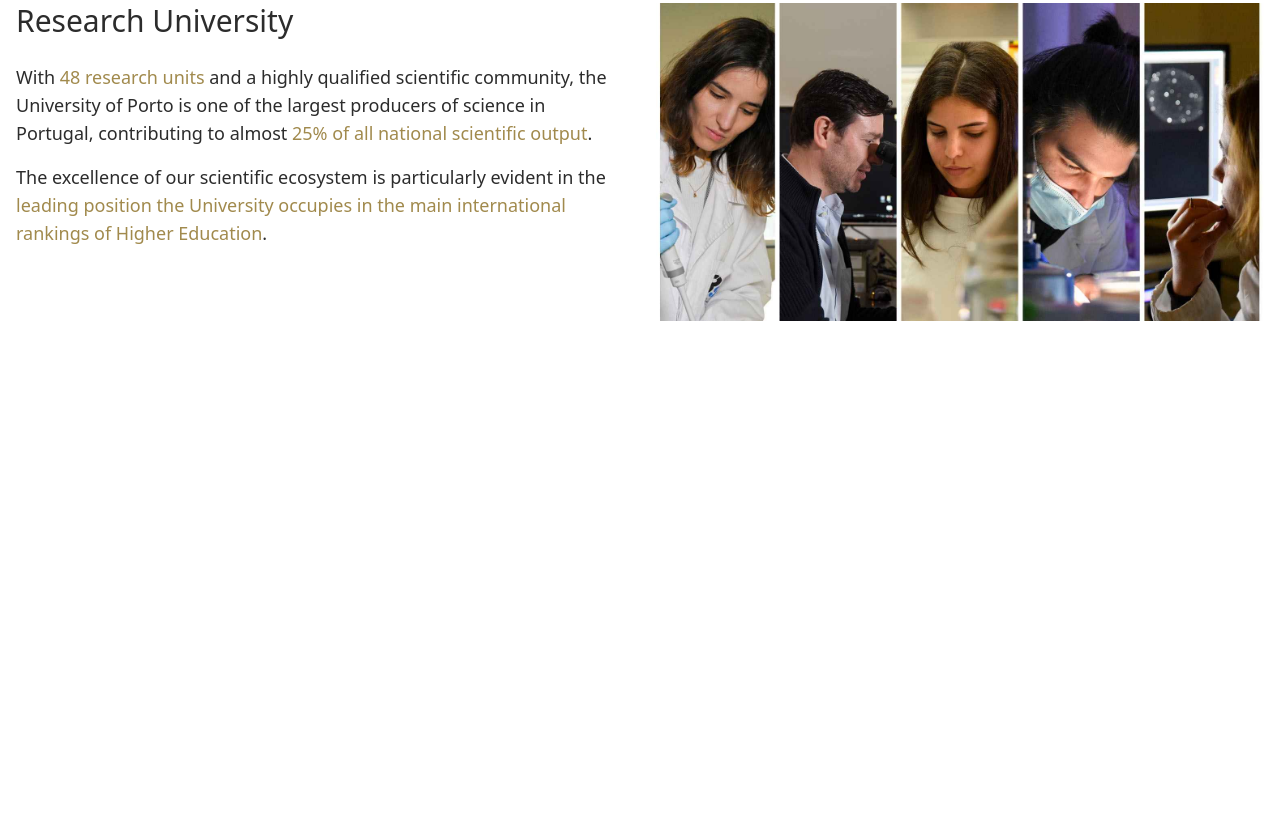
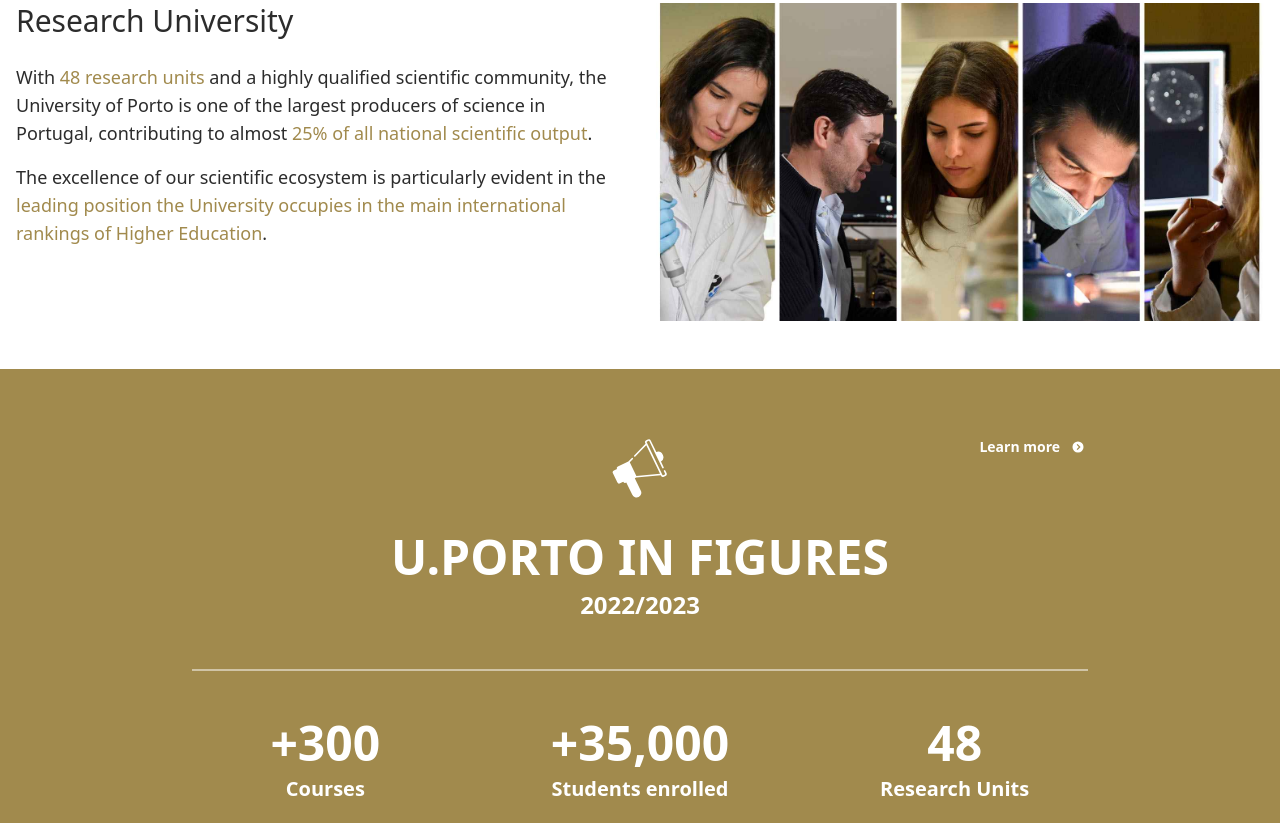
Before and after one commit to tavongamatikiti/uporto, a website: page public/index.html in a window 1280 px wide. Shown: the part 2609-3432 px from the top of the page. Before the commit the page ends 2978 px from the top, so only its background shows below. Drawn offline with nearby package versions, Linux system fonts and the light colour scheme.

Commit message:
Added figures section

```diff
--- a/public/index.html
+++ b/public/index.html
@@ -548,6 +548,66 @@
     </section>
     <!--    Research-->
 
+    <!--    Figures-->
+    <section class="py-5 bg-[#a18a4d]">
+      <div class="container mx-auto px-4">
+        <div class="max-w-4xl mx-auto text-center">
+          <div class="relative mb-12">
+            <div class="absolute right-0 top-0">
+              <a
+                href="#"
+                class="text-white hover:underline flex items-center gap-2 font-semibold text-sm"
+              >
+                Learn more
+                <svg class="w-5 h-5" fill="currentColor" viewBox="0 0 512 512">
+                  <path
+                    d="M256,114.62A141.38,141.38,0,1,0,397.38,256,141.38,141.38,0,0,0,256,114.62ZM243.94,334.75l-22.63-22.63L277.44,256l-56.13-56.13,22.63-22.62L322.69,256Z"
+                  />
+                </svg>
+              </a>
+            </div>
+          </div>
+
+          <div class="mb-8">
+            <svg
+              viewBox="0 0 512 512"
+              class="w-16 h-16 mx-auto text-white"
+              role="img"
+              aria-hidden="true"
+            >
+              <path
+                fill="currentColor"
+                d="M386.37156,119.61552l0,0L377.03,100.32491l-.00063.0006L341.68059,27.32932a16.85833,16.85833,0,0,0-22.495-7.81585l-13.48231,6.52888a16.8578,16.8578,0,0,0-7.817,22.49459l2.28919,4.72723L259.74237,95.313l-50.25491,52.26228a6.372,6.372,0,0,0,9.18595,8.83334l50.192-52.19775L306.097,65.49212l82.69114,170.75762L416.52008,293.517,226.95558,311.955,174.08563,202.7771l23.92894-24.88355a6.372,6.372,0,0,0-9.1859-8.83337l-26.216,27.2635-83.54683,40.458a14.97156,14.97156,0,0,0-7.02331,19.79855L47.108,268.65487a16.65948,16.65948,0,0,0-7.72437,22.22985l34.92177,72.11444a16.65962,16.65962,0,0,0,22.2302,7.72508l24.93452-12.07467a14.97216,14.97216,0,0,0,19.88772,6.76682l4.7436-2.29711,48.34754,99.839a37.94762,37.94762,0,1,0,68.30751-33.07825l-48.34754-99.839,10.49647-5.083,197.53514-19.21315,1.92907,3.98358a16.85779,16.85779,0,0,0,22.495,7.81587l13.48231-6.52887a16.85833,16.85833,0,0,0,7.817-22.49457l-9.65871-19.94549a6.37152,6.37152,0,0,0-11.469,5.55394l9.6587,19.94549a4.10078,4.10078,0,0,1-1.90187,5.47158l-13.48231,6.52888a4.10075,4.10075,0,0,1-5.47192-1.90079l-89.6986-185.23011,0,0L309.35535,42.983a4.1008,4.1008,0,0,1,1.90187-5.47158l13.48231-6.52887a4.10079,4.10079,0,0,1,5.472,1.90076l36.67982,75.74485,1.15016,2.37511L434.07728,247.369a6.37155,6.37155,0,0,0,11.46909-5.554l-21.71265-44.83721a43.29593,43.29593,0,0,0,14.53933-54.54943l-.191-.39453A43.295,43.295,0,0,0,386.37156,119.61552Z"
+              />
+            </svg>
+          </div>
+
+          <h2 class="text-5xl font-bold text-white mb-2">U.PORTO IN FIGURES</h2>
+          <p class="text-2xl font-semibold text-white mb-12">2022/2023</p>
+
+          <div class="w-full h-0.5 bg-white/50 mb-12"></div>
+
+          <div class="grid grid-cols-1 md:grid-cols-3 gap-12">
+            <div class="space-y-2">
+              <div class="text-5xl font-bold text-white">+300</div>
+              <div class="text-xl font-semibold text-white">Courses</div>
+            </div>
+            <div class="space-y-2">
+              <div class="text-5xl font-bold text-white">+35,000</div>
+              <div class="text-xl font-semibold text-white">
+                Students enrolled
+              </div>
+            </div>
+            <div class="space-y-2">
+              <div class="text-5xl font-bold text-white">48</div>
+              <div class="text-xl font-semibold text-white">Research Units</div>
+            </div>
+          </div>
+        </div>
+      </div>
+    </section>
+    <!--    Figures-->
+
     <script src="./index.js"></script>
   </body>
 </html>
```
